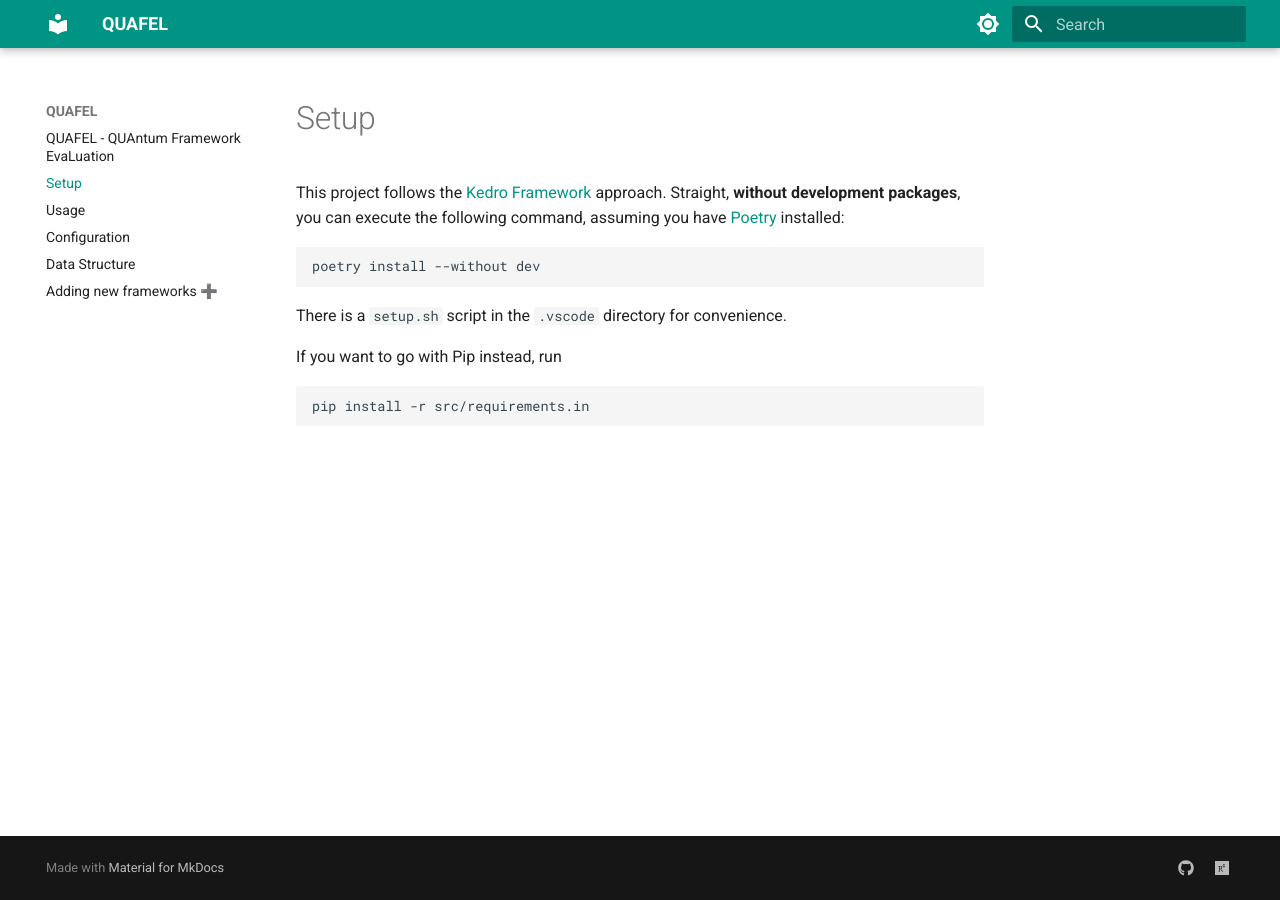
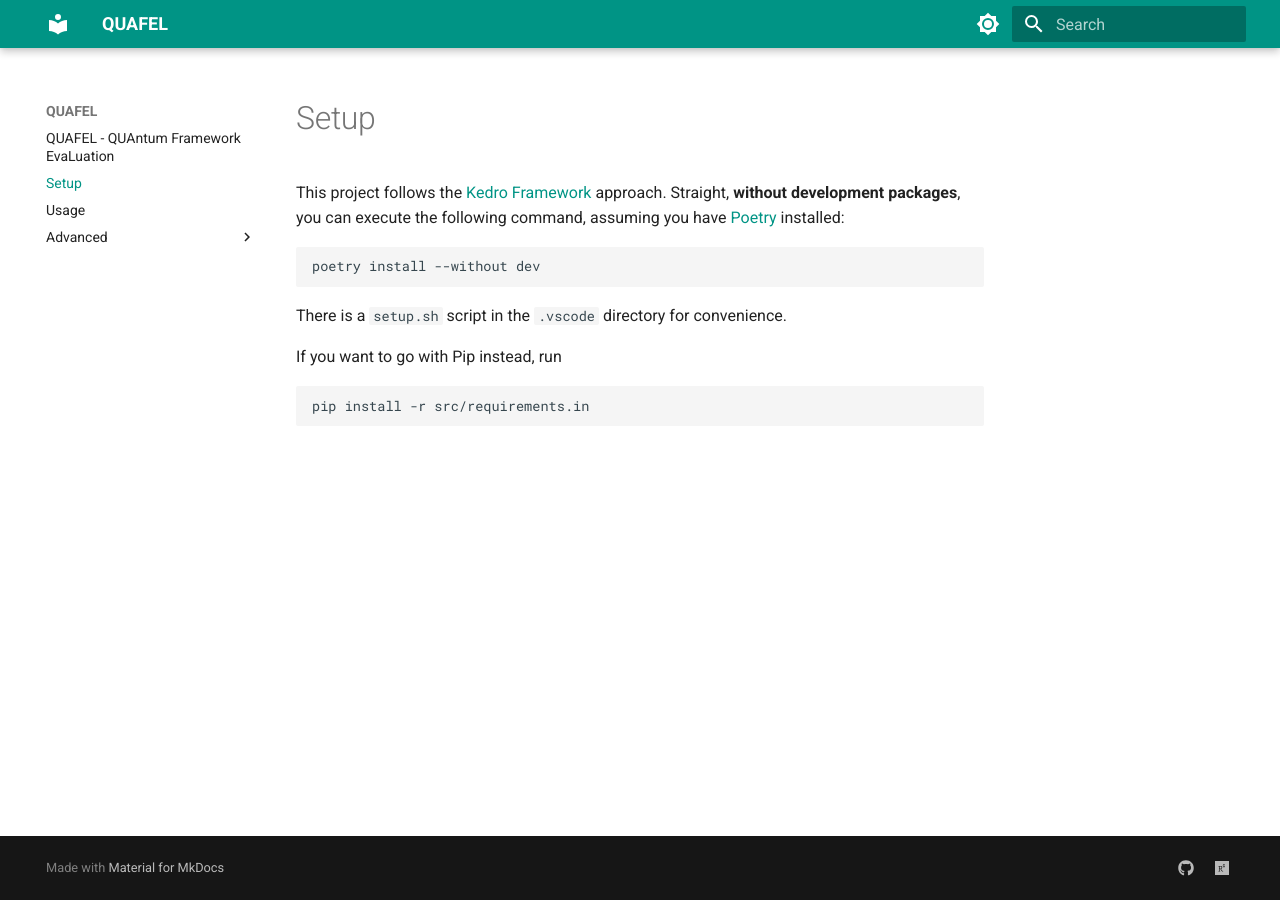
Before and after one commit to cirKITers/quafel, an MkDocs documentation site: the page built from docs/setup.md, in a window 1280 px wide. Built offline with MkDocs 1.6.1 and Material for MkDocs 9.7.7, drawn with Linux system fonts in a browser that asks for light colours; some of the changed lines change nothing that is shown.

Commit message:
subpage
Signed-off-by: Melvin Strobl <lc3267@kit.edu>

```diff
--- a/mkdocs.yml
+++ b/mkdocs.yml
@@ -3,9 +3,10 @@ nav:
   - index.md
   - setup.md
   - usage.md
-  - configuration.md
-  - data_structure.md
-  - adding_frameworks.md
+  - Advanced:
+    - configuration.md
+    - data_structure.md
+    - adding_frameworks.md
 theme:
   name: material
   highlightjs: true
```
